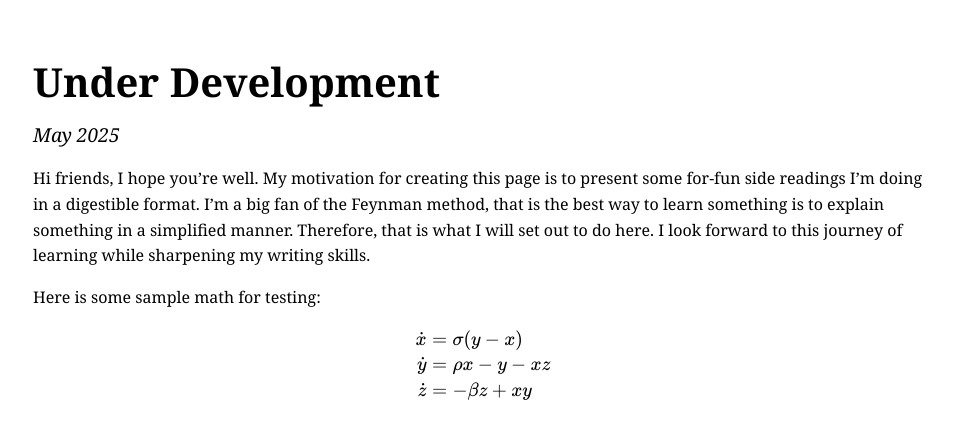
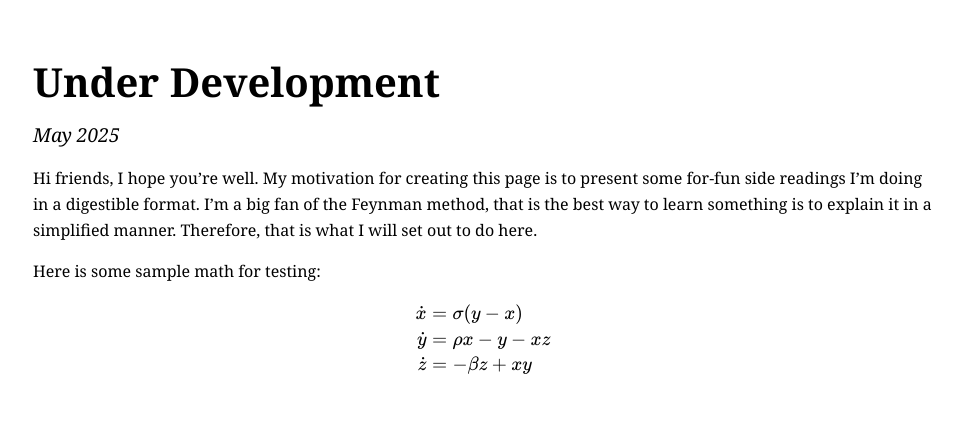
Before and after one commit to sroygara/sroygara.github.io, a Jekyll site: the page built from index.md, in a window 1280 px wide. Shown: the top 439 px of the page, without its empty margins (157-1118 px from the left). Built offline with Jekyll 4.4.1, drawn with Linux system fonts in a browser that asks for light colours.

Commit message:
updated text

```diff
--- a/index.md
+++ b/index.md
@@ -4,7 +4,7 @@ title: Under Development
 date: May 2025
 ---
 
-Hi friends, I hope you're well. My motivation for creating this page is to present some for-fun side readings I'm doing in a digestible format. I'm a big fan of the Feynman method, that is the best way to learn something is to  explain something in a simplified manner. Therefore, that is what I will set out to do here. I look forward to this journey of learning while sharpening my writing skills.
+Hi friends, I hope you're well. My motivation for creating this page is to present some for-fun side readings I'm doing in a digestible format. I'm a big fan of the Feynman method, that is the best way to learn something is to  explain it in a simplified manner. Therefore, that is what I will set out to do here.
 
 Here is some sample math for testing:
 
```
